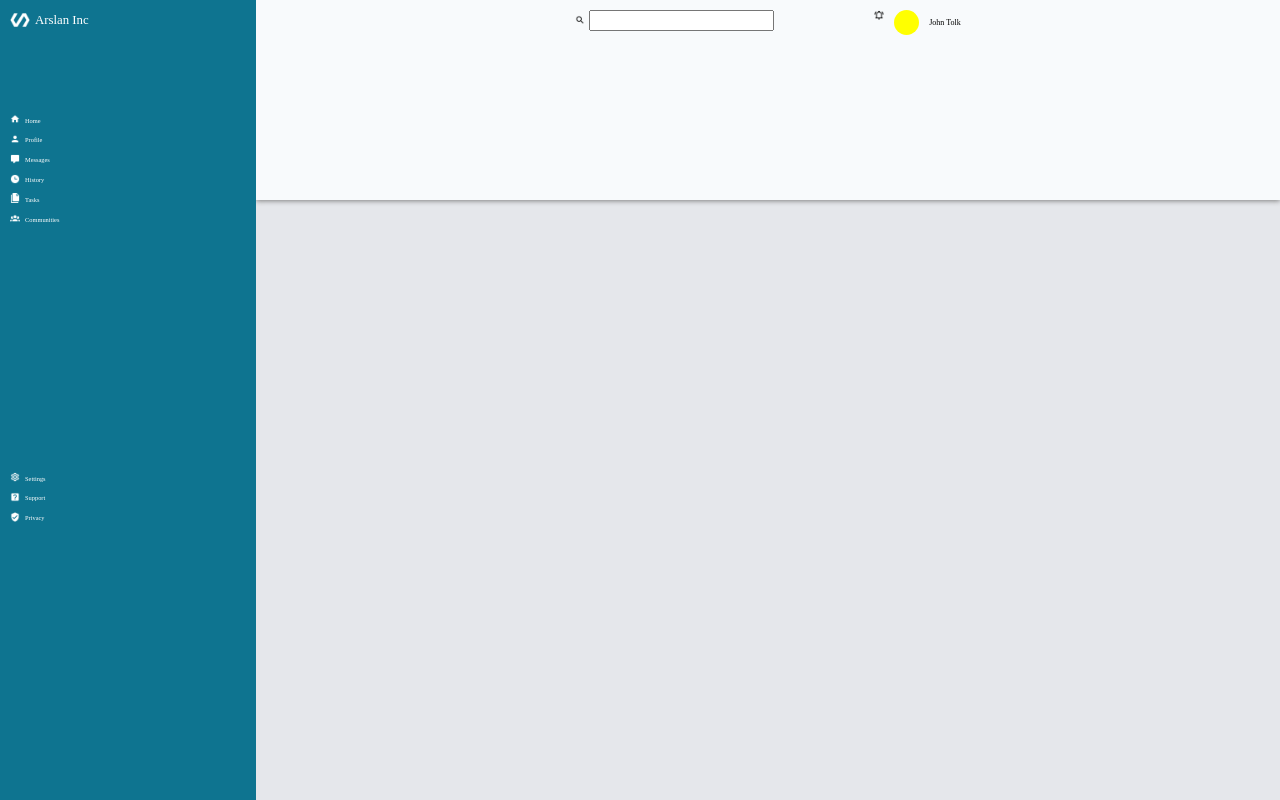
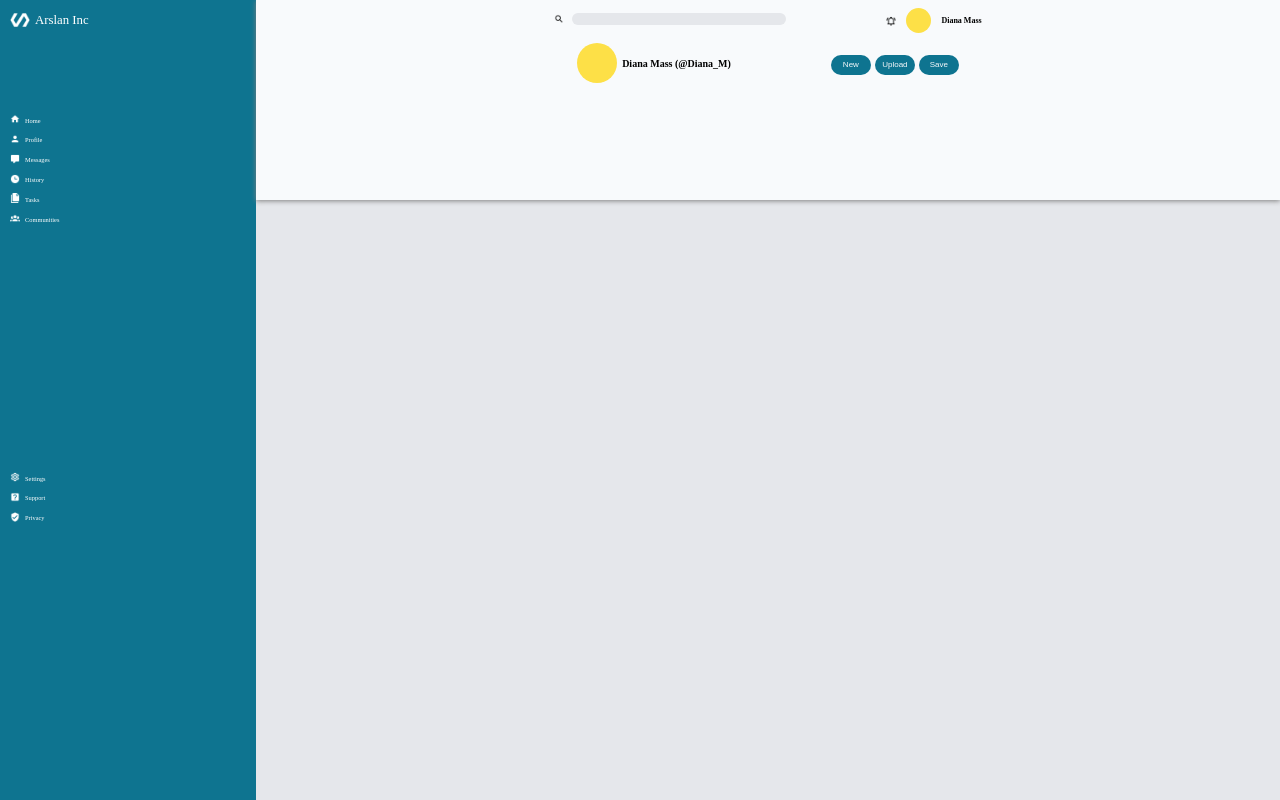
Before and after one commit to NersesArslan/admin-dashboard, a plain HTML site: page index.html in a window 1280 px wide. Drawn offline with Linux system fonts and the light colour scheme.

```diff
--- a/index.html
+++ b/index.html
@@ -60,17 +60,30 @@
         </div>
         <div class="header">
             <div class="header-top">
+
                 <div class="left">
                     <img src="magnify.png" alt="">
                     <input type="text" class="search-bar">
                 </div>
+
                 <div class="right">
                     <img src="bell-ring-outline.png" alt="">
                     <div class="user-icon"></div>
-                    <p>John Tolk</p>
+                    <p>Diana Mass</p>
                 </div>
             </div>
-            <div class="header-bottom"></div>
+
+            <div class="header-bottom">
+                <div class="b-left">
+                    <div class="main-user-icon"></div>
+                    <p>Diana Mass (@Diana_M)</p>
+                </div>
+                <div class="b-right">
+                    <button>New</button>
+                    <button>Upload</button>
+                    <button>Save</button>
+                </div>
+            </div>
         </div>
         <div class="content"></div>
     </div>
--- a/style.css
+++ b/style.css
@@ -1,13 +1,14 @@
 :root {
     --primary-color:#e5e7eb;
     --secondary-color:#0e7490;
-    --tertiary-color: #f8fafc;;
+    --tertiary-color: #f8fafc;
+    --quaternary-color: #fde047;
 }
 
 html, body {
     margin: 0;
     padding: 0;
-    height: 100vh;
+   height: 100vh;
 }
 
 .container {
@@ -22,6 +23,10 @@ html, body {
     grid-row: 1 / 2;
     background-color: var(--tertiary-color);
     box-shadow: 0 1px 5px gray;
+    position: relative;
+    display: flex;
+    flex-direction: column;
+    gap: 10px;
 }
 
 .content {
@@ -88,7 +93,7 @@ html, body {
     display: flex;
     justify-content: center;
     gap: 100px;
-    padding: 10px;
+    padding-top: 8px;
 }
 
 .header-top img {
@@ -97,7 +102,7 @@ html, body {
 }
 
 .user-icon {
-    background-color: yellow;
+    background-color: var(--quaternary-color);
     border-radius: 50%;
     height: 25px;
     width: 25px;
@@ -108,12 +113,89 @@ html, body {
     display: flex;
     justify-content: center;
     gap: 10px;
+
 }
 
 .right img {
-    top: 40px;
+    position: relative;
+    top: 8px;
 }
 
 .right p {
     font-size: .5rem;
+    font-weight: bold;
 }
+.left {
+    display: flex;
+    position: relative;
+    gap: 8px;
+    top: 5px;
+}
+.left input {
+    background-color: var(--primary-color);
+    border: none;
+    border-radius: 7px;
+    width: 210px;
+    height: 10px;
+}
+
+.left img {
+    position: relative;
+    top: 1px;
+}
+
+input:focus {
+    outline: none;
+    background-color: #bae6fd;
+    opacity: 0.4;
+}
+
+input[type="text"] {
+    font-size: 8px;
+}
+
+.main-user-icon {
+    background-color: var(--quaternary-color);
+    border-radius: 50%;
+    height: 40px;
+    width: 40px;
+}
+
+.header-bottom {
+    display: flex;
+    justify-content: center;
+    gap: 100px;
+    position: relative;
+    padding-bottom: 10px;
+}
+
+.b-left {
+    display: flex;
+    gap: 5px;
+}
+
+.b-left p {
+    position: relative;
+    top: 5px;
+    font-size: 10px;
+    font-weight: bold;
+}
+
+.b-right button {
+    position: relative;
+    border: none;
+    background-color: var(--secondary-color);
+    color: var(--tertiary-color);
+    border-radius: 10px;
+    font-size: 8px;
+    height: 20px;
+    width: 40px;
+    top: 10px;
+}
+
+.b-right button:active {
+    background-color: #bae6fd;
+}
+button:hover {
+    background-color:#0284c7;
+}
```
